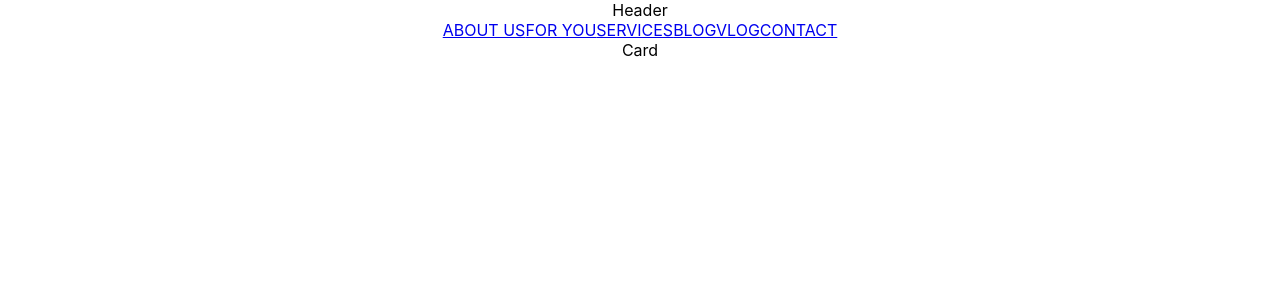
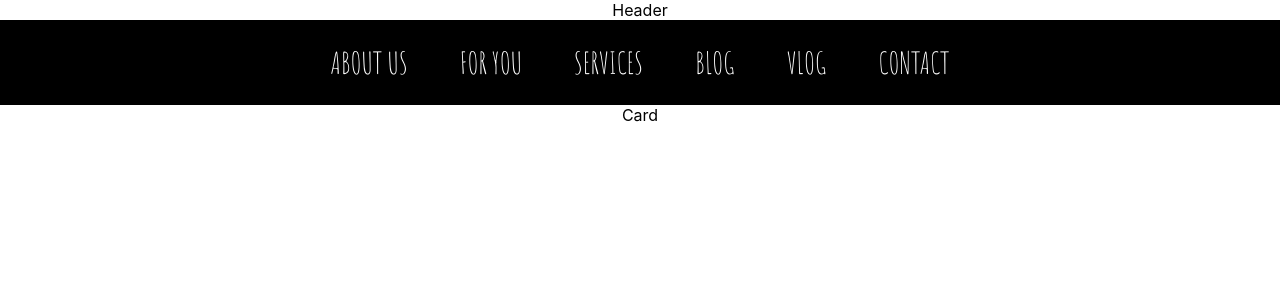
Before and after one commit to veyseltosun/react-tour-app, a React (Create React App) app: page / in a window 1280 px wide. Shown: the top 300 px of the page. Built offline with nearby package versions, Linux system fonts and the light colour scheme.

Commit message:
navbar css

```diff
--- a/src/components/navbar/Navbar.css
+++ b/src/components/navbar/Navbar.css
@@ -0,0 +1,17 @@
+@import url('https://fonts.googleapis.com/css2?family=Amatic+SC&display=swap');
+@import url('https://fonts.googleapis.com/css2?family=Montserrat&display=swap');
+.navbar{
+    background-color: black;
+    display: flex;
+    justify-content: center;
+
+}
+
+.navbar a{
+    color: white;
+    padding: 24px 26px;
+    text-decoration: none;
+    font-size: 30px;
+    font-family: 'Amatic SC', cursive;
+
+}
--- a/src/components/navbar/Navbar.jsx
+++ b/src/components/navbar/Navbar.jsx
@@ -1,8 +1,9 @@
 import React from 'react';
+import "./Navbar.css"
 
 function Navbar() {
   return (
-    <div>
+    <div className='navbar'>
       <a href='aboutus'>ABOUT US</a>
       <a href='foryou'>FOR YOU</a>
       <a href='services'>SERVICES</a>
```
